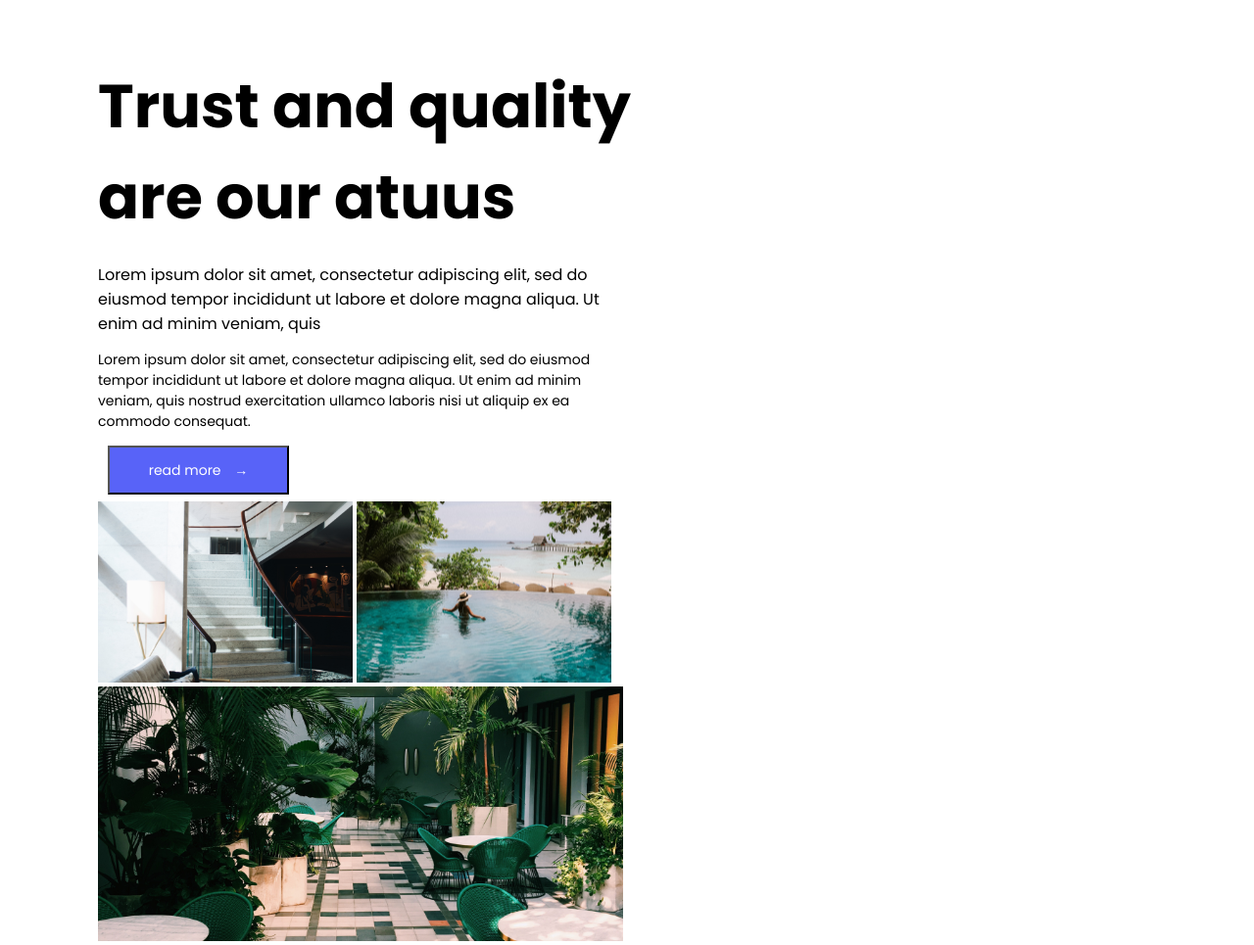
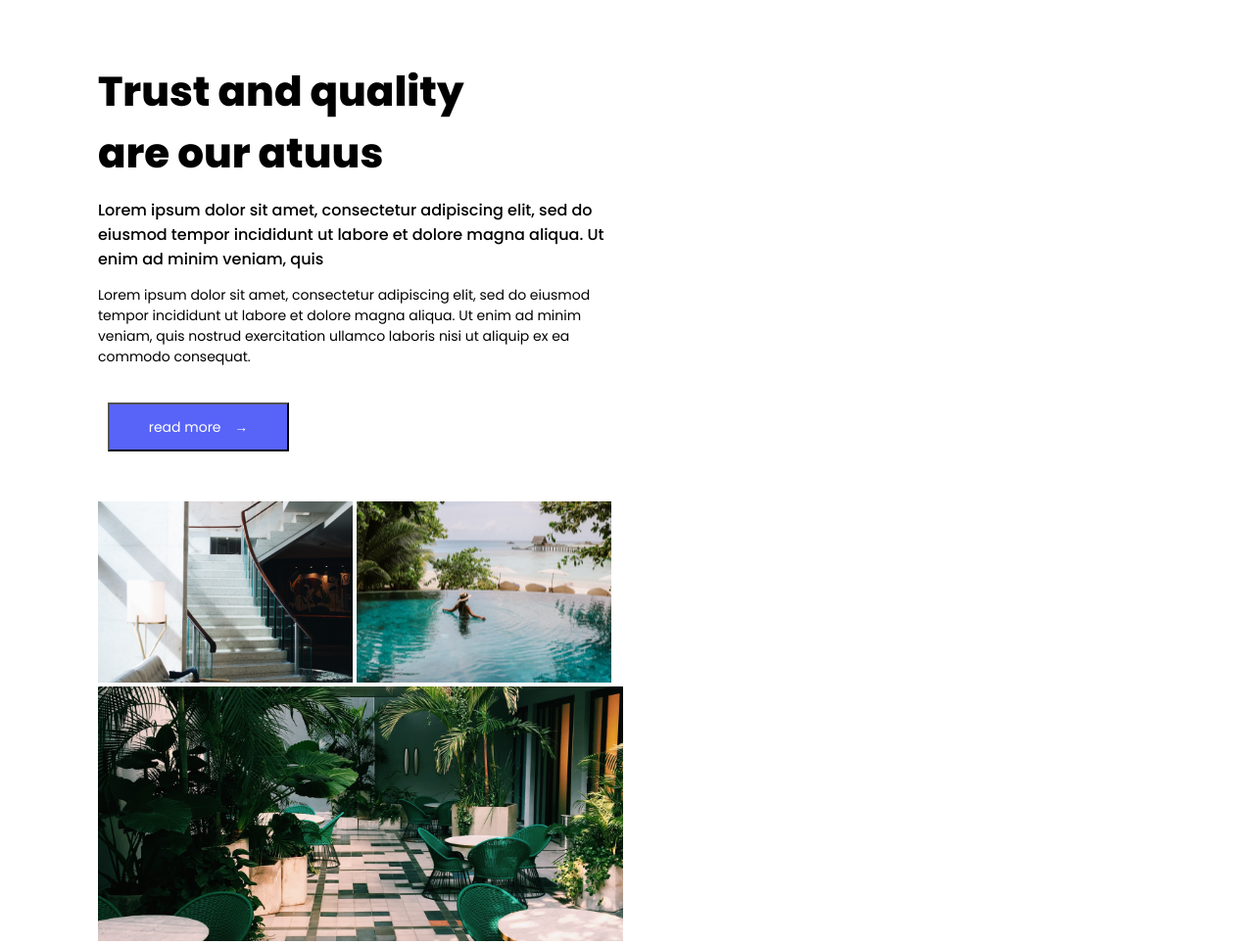
Before and after one commit to Ninodi/homework6, a plain HTML site: page index.html in a window 1280 px wide. Shown: the part 962-1927 px from the top of the page at 98% size. Drawn offline with Linux system fonts and the light colour scheme.

Commit message:
fix font weights

```diff
--- a/css/style.css
+++ b/css/style.css
@@ -26,14 +26,13 @@ li a{
     color: #FFFFFF;
     font-size: 12px;
     font-family: Poppins;
-    font-weight: Medium;
-
+    font-weight: normal;
 }
 
 .first_link{
     font-size: 14px;
     font-family: Poppins;
-    font-weight: SemiBold;
+    font-weight: 600;
 }
 
 ul li:first-child{
@@ -46,14 +45,13 @@ nav img{
     height: 100%;
 }
 
-.nav_bar{
+.nav_bar, .site_info, .buttons{
     position: absolute;
 }
 
 .site_info{
     width: 576px;
     color: white;
-    position: absolute;
     top: 180px;
     left: 100px;
 }
@@ -62,7 +60,7 @@ h1{
     margin-bottom: 20px;
     font-size: 62px;
     font-family: Poppins;
-    font-weight: ExtraBold;
+    font-weight: 800;
 }
 
 .site_info p{
@@ -91,7 +89,6 @@ button img{
 }
 
 .buttons{
-    position: absolute;
     bottom: 75px;
     right: 140px;
 }
@@ -110,13 +107,13 @@ button img{
     vertical-align: middle;
 
 }
-main p{
-    width: 100%;
+main h1{
+    width: 80%;
     margin-bottom: 14px;
     text-align: left;
     font-size: 42px;
     font-family: Poppins;
-    font-weight: ExtraBold;
+    font-weight: 800;
 }
 
 .txt{
@@ -124,22 +121,23 @@ main p{
     text-align: left;
     font-size: 16px;
     font-family: Poppins;
-    font-weight: Medium;
+    font-weight: 500;
 }
 
 .sec_txt{
     font-size: 14px;
     font-family: Poppins;
-    font-weight: Regular;
+    font-weight: normal;
 }
 
 main button{
+    margin-top: 36px;
     width: 185px;
     height: 50px;
     margin-left: 10px;
     font-size: 14px;
     font-family: Poppins;
-    font-weight: Regular;
+    font-weight: normal;
     background-color: #5863F8;
 }
 
@@ -169,7 +167,6 @@ main button:active{
     vertical-align: middle;
 }
 
-
 /* footer */
 
 footer{
@@ -188,7 +185,7 @@ footer h1{
 footer p{
     font-size: 14px;
     font-family: Poppins;
-    font-weight: Medium;
+    font-weight: 500;
     color: #B1B1B1;
 }
 
```
